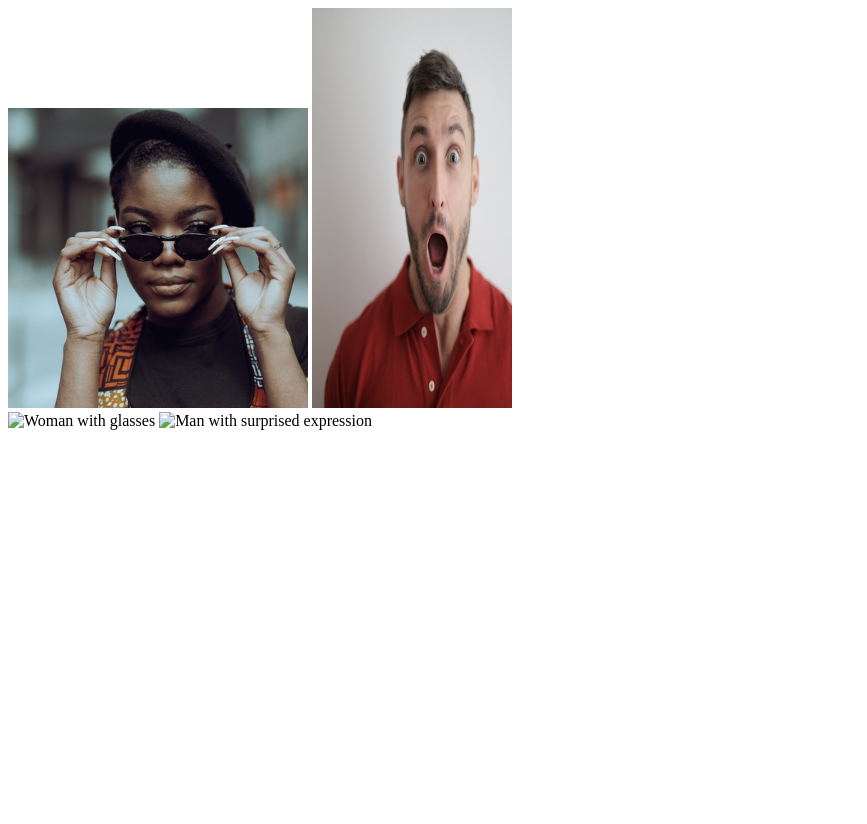
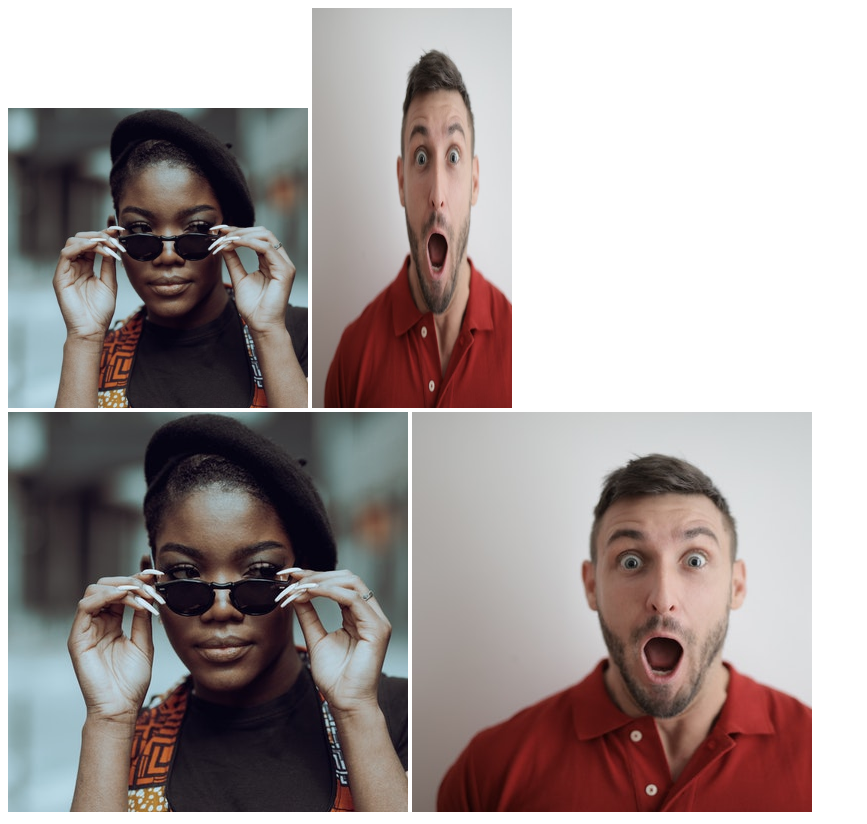
Before and after one commit to marianasortino/intro_to_css_odin, a plain HTML site: page css_exercises_foundations_odin/04-chain-selectors.html in a window 1280 px wide. Shown: the whole page, without its empty margins (0-867 px from the left). Before the commit the page ends 800 px from the top, so only its background shows below. Drawn offline with Linux system fonts and the light colour scheme; files that its build step writes are made by us from their sources.

Commit message:
Feat: Finish changes in index

```diff
--- a/css_exercises_foundations_odin/04-chain-selectors.html
+++ b/css_exercises_foundations_odin/04-chain-selectors.html
@@ -9,12 +9,12 @@
   </head>
   <body>
     <div>
-      <img class="avatar proportioned" src="/pexels-katho-mutodo-8434791.jpg" alt="Woman with glasses">
-      <img class="avatar distorted" src="/pexels-andrea-piacquadio-3777931.jpg" alt="Man with surprised expression">
+      <img class="avatar proportioned" src="../pexels-katho-mutodo-8434791.jpg" alt="Woman with glasses"/>
+      <img class="avatar distorted" src="../pexels-andrea-piacquadio-3777931.jpg" alt="Man with surprised expression"/>
     </div>
     <div>
-      <img class="original proportioned" src="./images/pexels-katho-mutodo-8434791.jpg" alt="Woman with glasses">
-      <img class="original distorted" src="./images/pexels-andrea-piacquadio-3777931.jpg" alt="Man with surprised expression">
+      <img class="original proportioned" src="../pexels-katho-mutodo-8434791.jpg" alt="Woman with glasses"/>
+      <img class="original distorted" src="../pexels-andrea-piacquadio-3777931.jpg" alt="Man with surprised expression"/>
     </div>
   </body>
 </html>
```
Also changed, not shown: app_screenshot.png.
